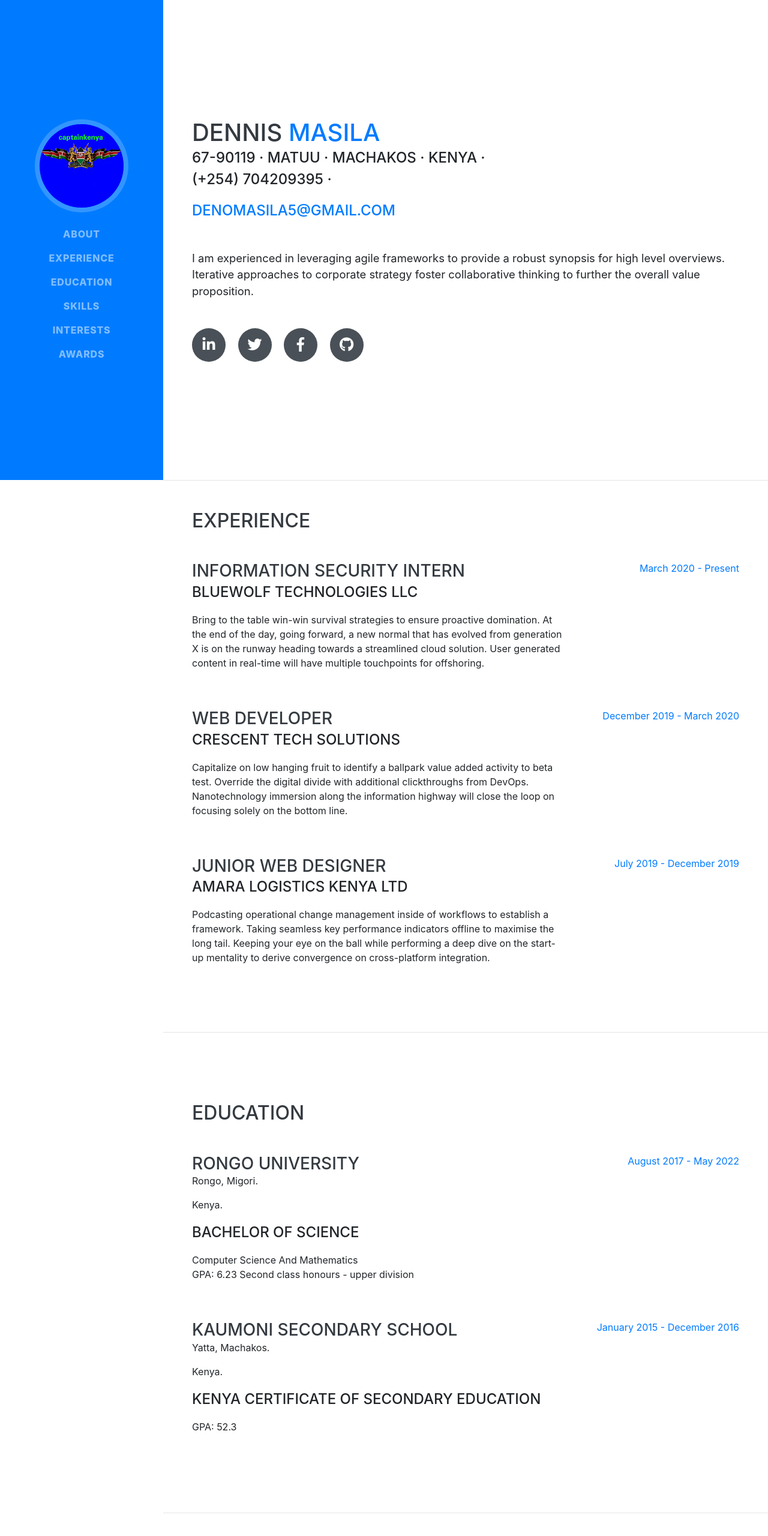
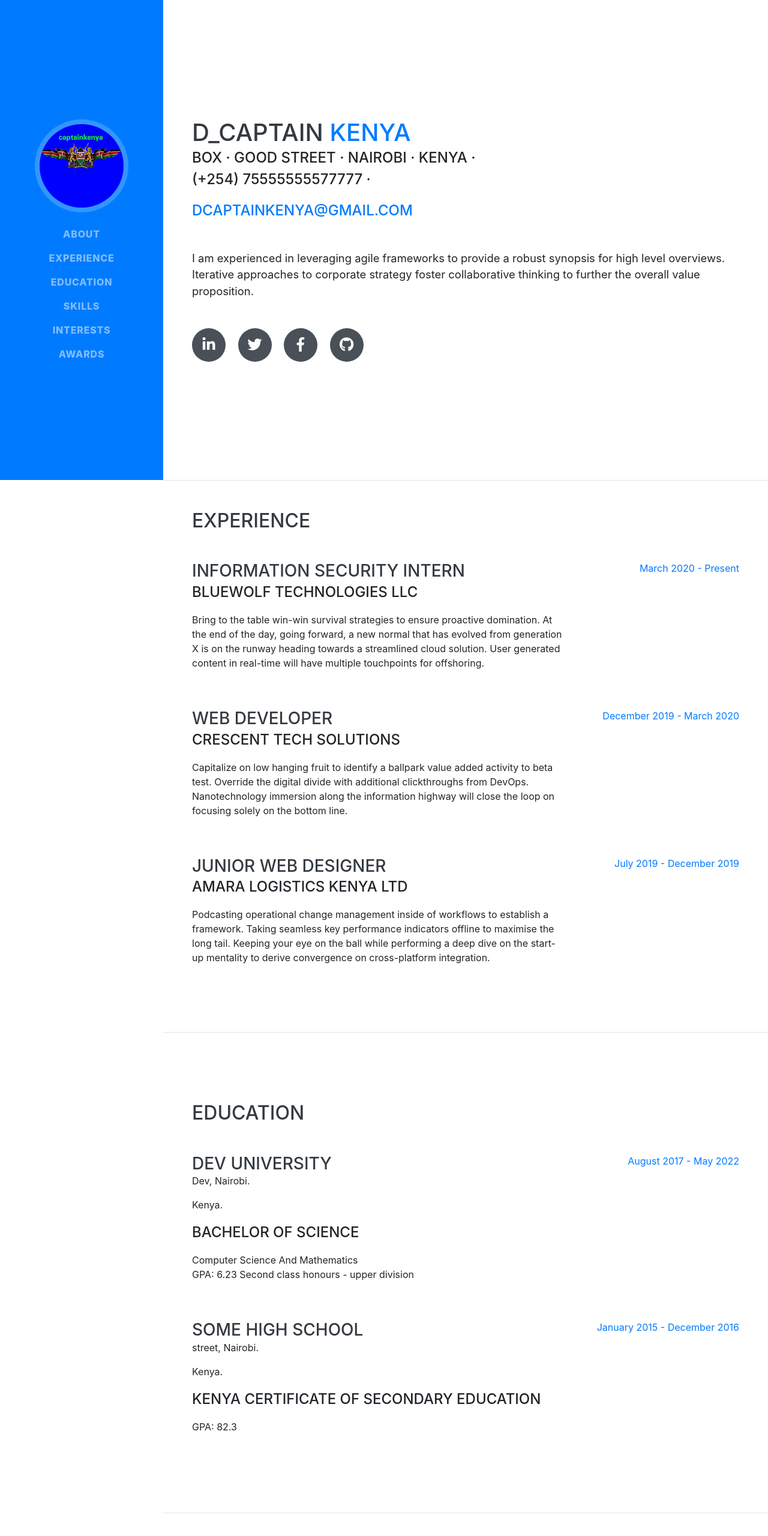
Before and after one commit to Dcaptainkenya/Dcaptainkenya.github.io, a website with bundled scripts: page index.html in a window 1280 px wide. Shown: the top 2560 px of the page at 60% size. Built offline with nearby package versions, Linux system fonts and the light colour scheme; a web font is replaced by a local one.

Commit message:
Update index.html

```diff
--- a/index.html
+++ b/index.html
@@ -5,8 +5,7 @@
   <meta name="viewport" content="width=device-width, initial-scale=1, shrink-to-fit=no">
   <meta http-equiv="X-UA-Compatible" content="ie=edge">
   <!--keywords for search engines-->
-    <meta name="keywords" content="Dcaptainkenya, D_captainkenya, resume, d_captainkenya resume,
-                                   dennis masila, dcaptainkenya resume, HTML, CSS, XML, XHTML, JavaScript">
+    <meta name="keywords" content="Dcaptainkenya, D_captainkenya, resume, d_captainkenya resume, dcaptainkenya resume, HTML, CSS, XML, XHTML, JavaScript">
     <!--description of web page-->
     <meta name="description" content="Dcaptainkenya resume">
     <!--character set-->
@@ -33,7 +32,7 @@
 
   <nav class="navbar navbar-expand-lg navbar-dark bg-primary fixed-top" id="sideNav">
     <a class="navbar-brand js-scroll-trigger" href="#page-top">
-      <span class="d-block d-lg-none">Dennis Masila</span>
+      <span class="d-block d-lg-none">D_captainkenya</span>
       <span class="d-none d-lg-block">
         <img class="img-fluid img-profile rounded-circle mx-auto mb-2" src="img/profile.jpg" alt="img/profile.jpg">
       </span>
@@ -70,12 +69,12 @@
 
     <section class="resume-section p-3 p-lg-5 d-flex align-items-center" id="about">
       <div class="w-100">
-        <h1 class="mb-0">Dennis
-          <span class="text-primary">Masila</span>
+        <h1 class="mb-0">D_Captain
+          <span class="text-primary">Kenya</span>
         </h1>
-        <div class="subheading mb-5"> 67-90119 · Matuu · Machakos · Kenya ·
-          <p> (+254) 704209395 ·</p>
-          <p><a href="mailto:denomasila5@gmail.com">denomasila5@gmail.com</a></p>
+        <div class="subheading mb-5"> box · Good street · Nairobi · Kenya ·
+          <p> (+254) 75555555577777 ·</p>
+          <p><a href="mailto:dcaptainkenya@gmail.com">dcaptainkenya@gmail.com</a></p>
         </div>
         <p class="lead mb-5">I am experienced in leveraging agile frameworks to provide a robust synopsis for high level overviews.
           Iterative approaches to corporate strategy foster collaborative thinking to further the overall value proposition.</p>
@@ -155,8 +154,8 @@
 
         <div class="resume-item d-flex flex-column flex-md-row justify-content-between mb-5">
           <div class="resume-content">
-            <h3 class="mb-0">Rongo University</h3>
-            <p>Rongo, Migori.</p>
+            <h3 class="mb-0">Dev University</h3>
+            <p>Dev, Nairobi.</p>
             <p>Kenya.</p>
             <div class="subheading mb-3">Bachelor of Science</div>
             <div>Computer Science And Mathematics</div>
@@ -169,11 +168,11 @@
 
         <div class="resume-item d-flex flex-column flex-md-row justify-content-between">
           <div class="resume-content">
-            <h3 class="mb-0">Kaumoni Secondary School</h3>
-            <p>Yatta, Machakos.</p>
+            <h3 class="mb-0">Some High School</h3>
+            <p>street, Nairobi.</p>
             <p>Kenya.</p>
             <div class="subheading mb-3">Kenya Certificate Of Secondary Education</div>
-            <p>GPA: 52.3</p>
+            <p>GPA: 82.3</p>
           </div>
           <div class="resume-date text-md-right">
             <span class="text-primary">January 2015 - December 2016</span>
@@ -266,15 +265,15 @@
           <li>
             <i class="fa-li fa fa-trophy text-warning"></i>
             5<sup>th</sup>
-            Place - DSC RU - Emerging Tech Competition 2018</li>
+            Place - DSC Dev - Emerging Tech Competition 2018</li>
           <li>
             <i class="fa-li fa fa-trophy text-warning"></i>
             7<sup>th</sup>
-            Place - DSC RU - Creative UI Design Challenge 2018</li>
+            Place - DSC Dev - Creative UI Design Challenge 2018</li>
           <li>
             <i class="fa-li fa fa-trophy text-warning"></i>
             2<sup>nd</sup>
-            Place - DSC RU - Hackathon Challenge 2019</li>
+            Place - DSC Dev - Hackathon Challenge 2019</li>
           <li>
         </ul>
       </div>
```
